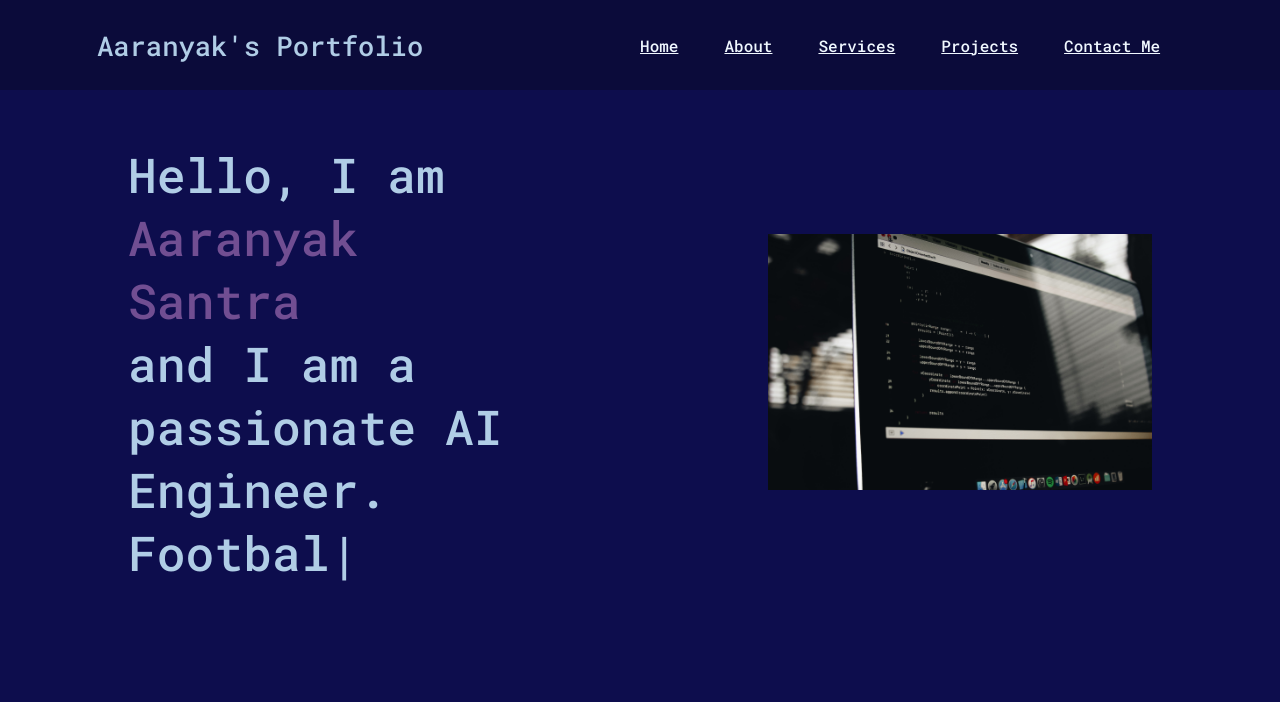
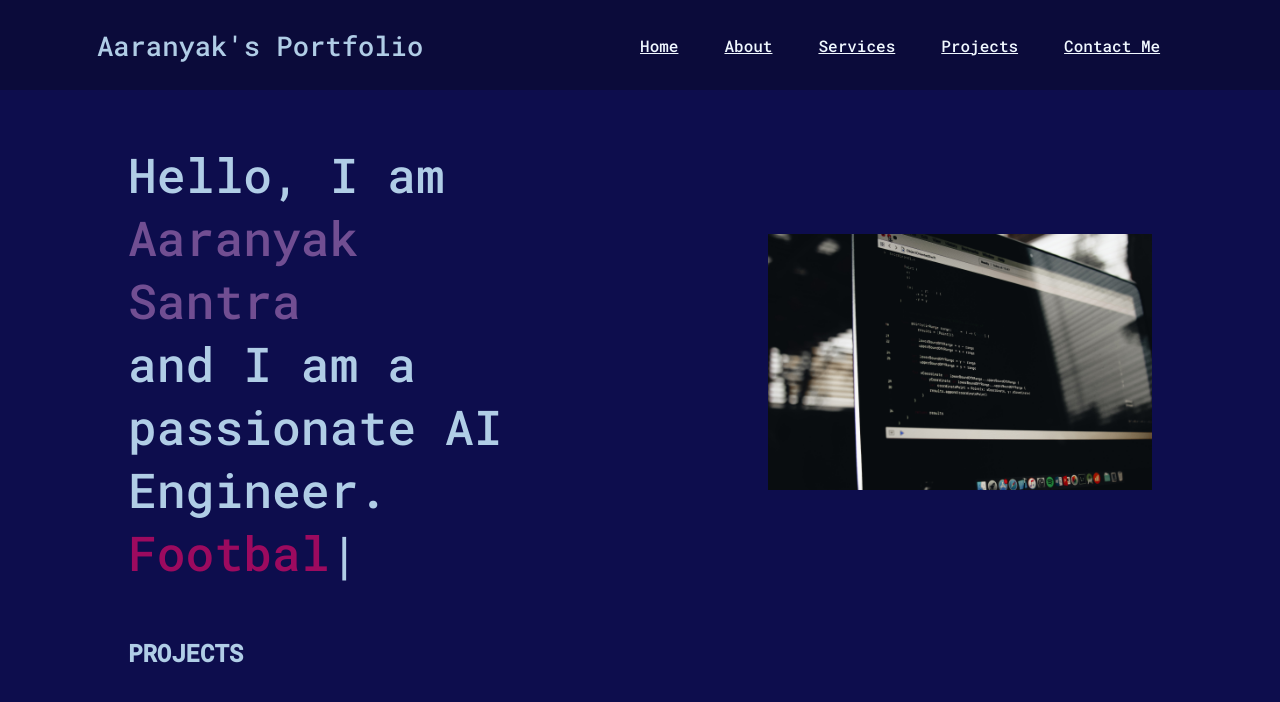
Before and after one commit to santr4/Portfolio-website, a plain HTML site: page index.html in a window 1280 px wide. Drawn offline with nearby package versions, Linux system fonts and the light colour scheme.

Commit message:
projects section added

```diff
--- a/index.html
+++ b/index.html
@@ -74,6 +74,15 @@
         .right ul li a:hover {
             color: aquamarine;
         }
+
+        #element {
+            color: rgb(156, 10, 95);
+        }
+
+        .secondsection {
+            max-width: 80vw;
+            margin: auto;
+        }
     </style>
 </head>
 
@@ -104,6 +113,9 @@
                 <img src="p1.jpg" alt="error" width="100%">
             </div>
         </section>
+        <section class="secondsection">
+            <h1>PROJECTS</h1>
+        </section>
     </main>
     <script src="https://unpkg.com/typed.js@2.0.16/dist/typed.umd.js"></script>
     <script>
```
